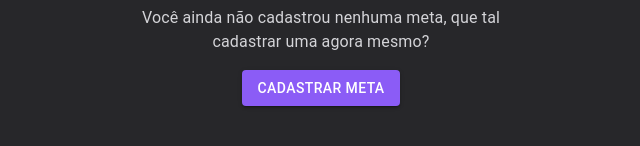
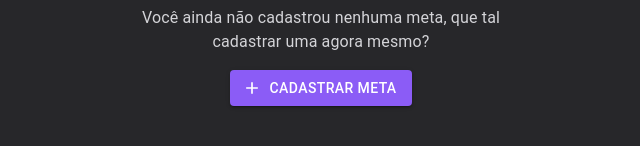
Before and after one commit to Gabrielg2d2/Nlw-Pocket, a React (Vite) app in the folder web/: page / in a window 1280 px wide. Shown: the part 560-706 px from the top of the page, without its empty margins (319-959 px from the left). Built offline with nearby package versions, Linux system fonts and the light colour scheme.

Commit message:
feat: add icon button

```diff
--- a/web/src/pages/Home/template/components/TemplateEmptyGoal/index.tsx
+++ b/web/src/pages/Home/template/components/TemplateEmptyGoal/index.tsx
@@ -1,6 +1,8 @@
 import ImgEmptyGoal from "@/assets/empty-goal.svg";
 import ImgLogo from "@/assets/logo.svg";
 import { Box, Button, Stack, Typography } from "@mui/material";
+
+import AddIcon from "@mui/icons-material/Add";
 
 type ITemplateEmptyGoalProps = {
   onClickOpenModal: () => void;
@@ -33,7 +35,14 @@ export function TemplateEmptyGoal(props: ITemplateEmptyGoalProps) {
         <Button
           variant="contained"
           color="primary"
-          startIcon={null}
+          startIcon={
+            <AddIcon
+              sx={{
+                width: 20,
+                height: 20,
+              }}
+            />
+          }
           onClick={() => props.onClickOpenModal()}
         >
           Cadastrar Meta
```
